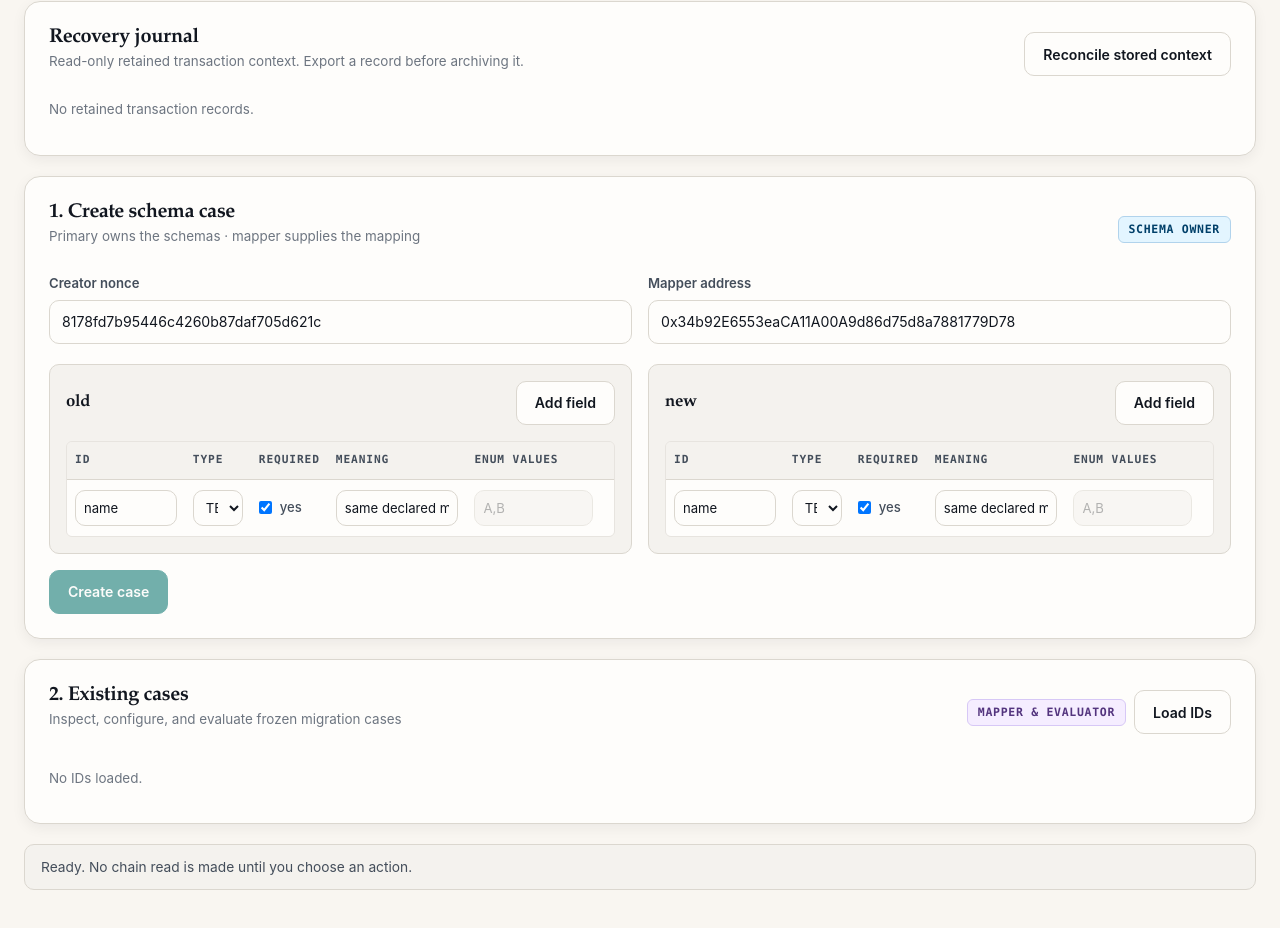
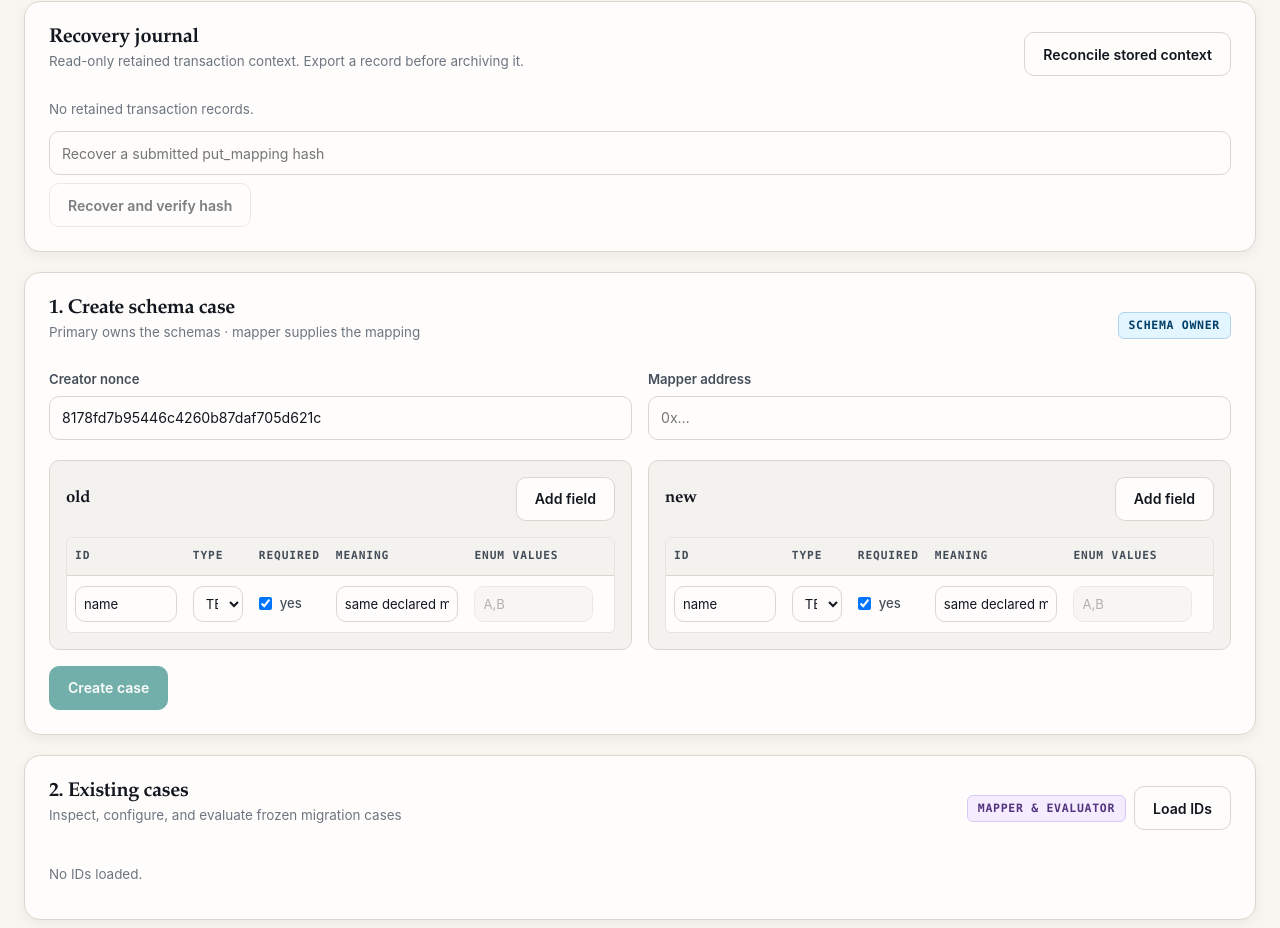
Before and after one commit to nec465612-create/data-schema-migration-loss-gate, a React (Vite) app in the folder frontend/: page / in a window 1280 px wide. Shown: the part 1079-2007 px from the top of the page. Built offline with nearby package versions, Linux system fonts and the light colour scheme; what genlayer-js would draw is missing.

Commit message:
Recover submitted writes without duplicate transactions

```diff
--- a/frontend/src/App.tsx
+++ b/frontend/src/App.tsx
@@ -13,6 +13,7 @@ import {
   parseCaseRecord,
   reconcileJournalRecord,
   readView,
+  recoverSubmittedWrite,
   subscribeWalletSession,
   selectWallet,
   switchToConfiguredNetwork,
@@ -193,7 +194,7 @@ function App() {
   const [mappingRows, setMappingRows] = useState<MappingRow[]>(() => initialMappingRows(["name"], ["name"]));
   const [defaults, setDefaults] = useState<DefaultRow[]>([]);
   const [nonce, setNonce] = useState(cryptoRandomNonce());
-  const [mapper, setMapper] = useState("0x34b92E6553eaCA11A00A9d86d75d8a7881779D78");
+  const [mapper, setMapper] = useState("");
   const [caseId, setCaseId] = useState("");
   const [caseRecord, setCaseRecord] = useState<Record<string, any> | null>(null);
   const [caseIds, setCaseIds] = useState<string[]>([]);
@@ -205,6 +206,7 @@ function App() {
   const [journalReadbacks, setJournalReadbacks] = useState<Record<string, string>>({});
   const [journalExported, setJournalExported] = useState<Record<string, boolean>>({});
   const [knownHashes, setKnownHashes] = useState<Record<string, string>>({});
+  const [recoveryHash, setRecoveryHash] = useState("");
   const [progress, setProgress] = useState<WriteProgress>({ phase: "IDLE" });
   const writeAbortRef = useRef<AbortController | null>(null);
   const walletTriggerRef = useRef<HTMLButtonElement | null>(null);
@@ -365,6 +367,20 @@ function App() {
       setJournalReady(false);
       setError(String(caught));
     }
+  }
+
+  async function recoverPutMapping() {
+    resetNotice();
+    if (!account || !caseRecord || !caseId) { setError("RECOVERY_CASE_REQUIRED"); return; }
+    try {
+      const result = await recoverSubmittedWrite(putRequest(), account, recoveryHash.trim());
+      setJournal((current) => [...current, result.record]);
+      setJournalReadbacks((current) => ({ ...current, [result.record.reservation]: result.encoded }));
+      setCaseRecord(parseCaseRecord(result.encoded));
+      setRecoveryHash("");
+      setProgress({ phase: "SUCCESS", hash: result.record.tx_hash });
+      setMessage("Recovered submitted put_mapping hash and verified the exact historical readback; no transaction was resubmitted.");
+    } catch (caught) { setError(String(caught)); }
   }
 
   function exportJournal(record: JournalRecord) {
@@ -661,6 +677,17 @@ function App() {
               ))}
             </div>
           )}
+          <div className="toolbar journal-recovery-form">
+            <input
+              aria-label="Known submitted put_mapping hash"
+              value={recoveryHash}
+              onChange={(event) => setRecoveryHash(event.target.value)}
+              placeholder="Recover a submitted put_mapping hash"
+            />
+            <button type="button" className="quiet-button" onClick={() => void recoverPutMapping()} disabled={!account || !caseRecord || !caseId || !recoveryHash.trim()}>
+              Recover and verify hash
+            </button>
+          </div>
         </section>
 
         <section className="panel" id="create-case" aria-labelledby="create-heading">
--- a/frontend/src/contract.ts
+++ b/frontend/src/contract.ts
@@ -5,6 +5,7 @@ import { ExecutionResult, TransactionStatus } from "genlayer-js/types";
 import {
   JournalRecord,
   removeUnsignedJournal,
+  recoverJournalRecord,
   reserveJournal,
   sha256Utf8,
   updateJournal,
@@ -480,6 +481,62 @@ export type WriteRequest = {
   verify: (record: Record<string, any>) => boolean;
 };
 
+export async function recoverSubmittedWrite(
+  request: WriteRequest,
+  account: string,
+  txHash: string,
+): Promise<{ record: JournalRecord; caseId: string; encoded: string }> {
+  const contract = requireAddress();
+  const normalizedAccount = validAccount(account);
+  if (!normalizedAccount) throw new Error("RECOVERY_ACCOUNT_INVALID");
+  if (!/^0x[0-9a-fA-F]{64}$/.test(txHash)) throw new Error("BAD_TRANSACTION_HASH");
+  const argsJson = JSON.stringify(request.args, jsonReplacer);
+  const argsHash = await sha256Utf8(canonicalJson(request.argsForHash));
+  const recovered = await recoverJournalRecord({
+    chain: String(chains[config.chainName].id),
+    contract,
+    account: normalizedAccount,
+    method: request.method,
+    intent: request.intent,
+    args_json: argsJson,
+    pre_revision: request.preRevision,
+    pre_hash: await sha256Utf8(request.preHash),
+    tx_hash: txHash.toLowerCase(),
+    status: "RECONCILE",
+  });
+  try {
+    const transaction = await readClient.getTransaction({ hash: recovered.tx_hash });
+    if (!isFinalized(transaction)) throw new Error("RECOVERY_RECEIPT_NOT_FINAL");
+    if (executionResultName(transaction) !== ExecutionResult.FINISHED_WITH_RETURN) {
+      throw new Error(`FINALIZED_ERROR:${executionError(transaction)}`);
+    }
+    const transactionCaller = String(transaction?.from_address ?? transaction?.origin_address ?? "").toLowerCase();
+    if (transactionCaller && transactionCaller !== normalizedAccount) throw new Error("RECOVERY_CALLER_MISMATCH");
+    let caseId = request.caseId;
+    if (!caseId) {
+      if (!request.creator || !request.nonce) throw new Error("CREATE_RESOLUTION_INPUT_MISSING");
+      caseId = decimal(await readView("get_id_by_nonce", [request.creator, request.nonce]));
+      if (caseId === "0") throw new Error("RECONCILE_CREATE_ID_MISSING");
+    }
+    const revision = (BigInt(request.preRevision) + 1n).toString();
+    const encoded = await readView("get_version", [BigInt(caseId), BigInt(revision)]);
+    if (encoded === "null") throw new Error("RECOVERY_READBACK_MISSING");
+    const parsed = parseCaseRecord(encoded);
+    const operation = parsed.last_operation as Record<string, unknown> | undefined;
+    if (
+      parsed.revision !== revision ||
+      operation?.method !== request.method ||
+      String(operation?.caller ?? "").toLowerCase() !== normalizedAccount ||
+      operation?.args_hash !== argsHash ||
+      !request.verify(parsed)
+    ) throw new Error("RECOVERY_HISTORICAL_READBACK_MISMATCH");
+    const verified = await updateJournal(recovered.reservation, { status: "VERIFIED" });
+    return { record: verified, caseId, encoded };
+  } catch (error) {
+    throw new Error(errorText(error));
+  }
+}
+
 function isFinalized(transaction: any): boolean {
   return transaction?.statusName === TransactionStatus.FINALIZED || transaction?.status === TransactionStatus.FINALIZED;
 }
@@ -581,11 +638,7 @@ function boundedBackoff(milliseconds: number): number {
 }
 
 async function mark(reservation: string, status: JournalRecord["status"], txHash?: string): Promise<void> {
-  try {
-    await updateJournal(reservation, { status, ...(txHash === undefined ? {} : { tx_hash: txHash }) });
-  } catch {
-    // Preserve the original transaction error; the journal remains exportable if storage is available.
-  }
+  await updateJournal(reservation, { status, ...(txHash === undefined ? {} : { tx_hash: txHash }) });
 }
 
 export async function writeAndVerify(
--- a/frontend/src/pending.ts
+++ b/frontend/src/pending.ts
@@ -31,6 +31,8 @@ export type JournalRecord = {
 type JournalReservation = Omit<JournalRecord, "v" | "reservation" | "created_ms"> & {
   operationFingerprint: string;
 };
+
+export type JournalRecoveryInput = Omit<JournalRecord, "v" | "reservation" | "created_ms">;
 
 const isRecord = (value: unknown): value is Record<string, unknown> =>
   typeof value === "object" && value !== null && !Array.isArray(value);
@@ -175,6 +177,9 @@ export async function reserveJournal(input: JournalReservation): Promise<Journal
         ])),
       ),
     );
+    if (input.tx_hash && records.some((record) => record.tx_hash.toLowerCase() === input.tx_hash.toLowerCase())) {
+      throw new Error("TRANSACTION_ALREADY_RETAINED");
+    }
     const inputCaseId = input.intent.startsWith("create:") ? null : input.intent.split(":")[1] ?? null;
     const hasSameCase = inputCaseId !== null && active.some((record) => {
       if (record.chain !== input.chain || record.contract !== input.contract) return false;
@@ -196,6 +201,18 @@ export async function reserveJournal(input: JournalReservation): Promise<Journal
     writeIndex(store, [...records, record]);
     return record;
   });
+}
+
+export async function recoverJournalRecord(input: JournalRecoveryInput): Promise<JournalRecord> {
+  if (input.status !== "RECONCILE" || !input.tx_hash) throw new Error("RECOVERY_REQUIRES_SUBMITTED_HASH");
+  const operationFingerprint = await sha256Utf8(JSON.stringify([
+    input.chain,
+    input.contract,
+    input.account,
+    input.method,
+    input.intent,
+  ]));
+  return reserveJournal({ ...input, operationFingerprint });
 }
 
 export async function updateJournal(
```
Also changed, not shown: 2 other files (tests, documents, lock files or other folders).
